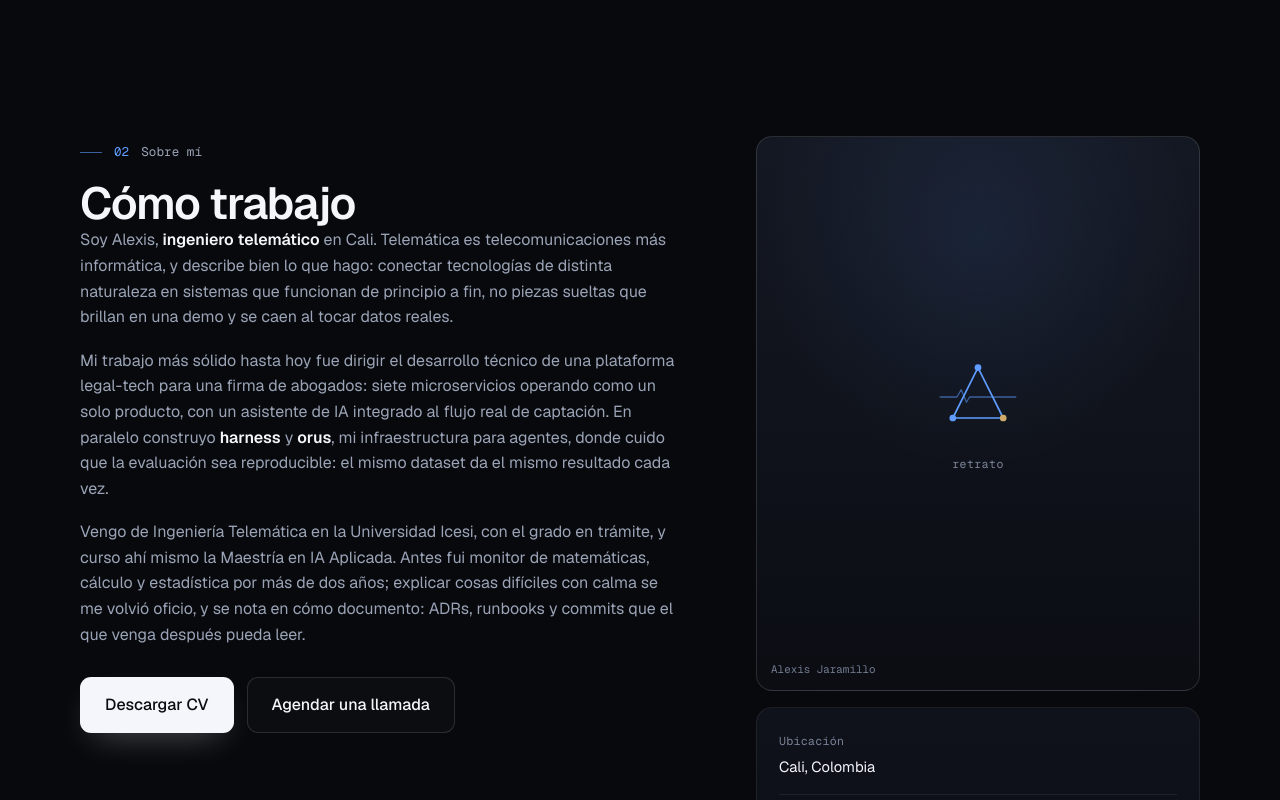
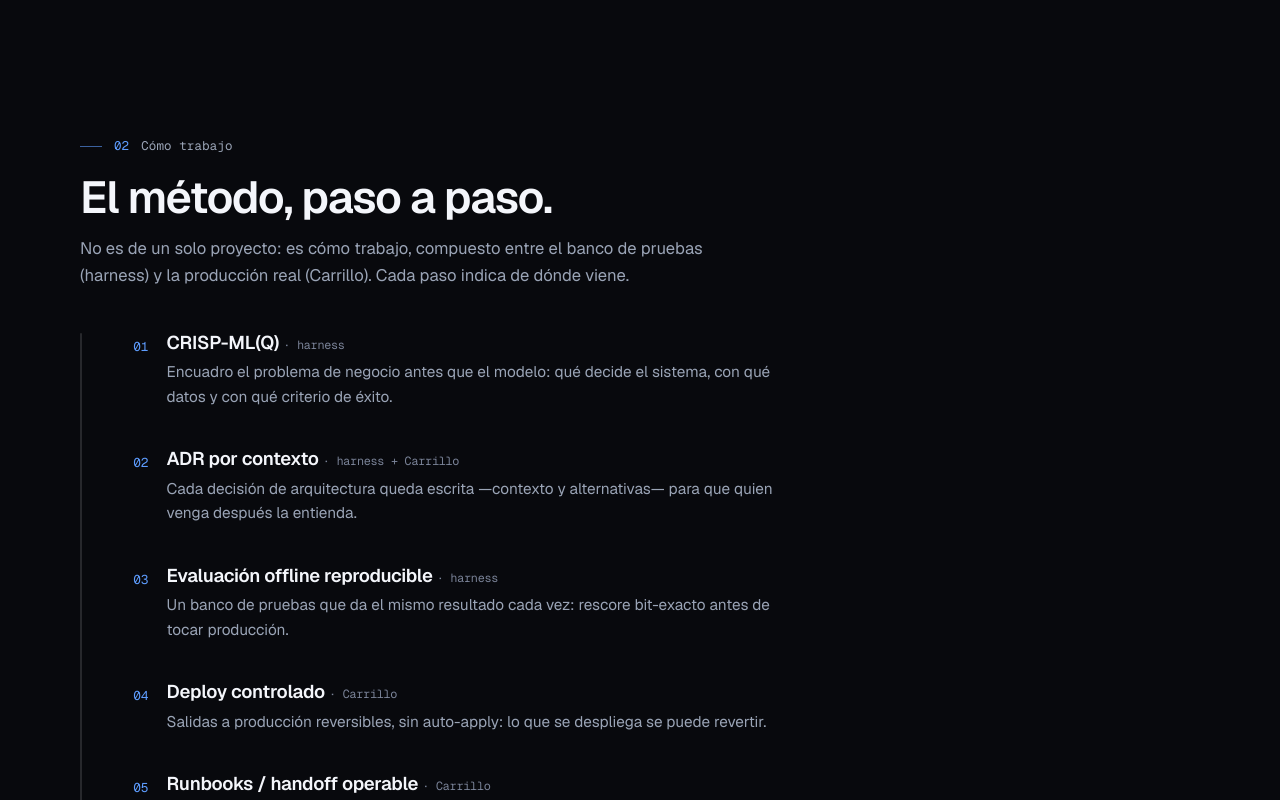
Before and after one commit to AlexisJ16/AlexisJ16, a Next.js app in the folder landing/: page / in a window 1280 px wide. Shown: the part 3160-3960 px from the top of the page. Built offline with nearby package versions, Linux system fonts and the light colour scheme.

Commit message:
feat(landing): Proceso 'Cómo trabajo' con sticky + scrub (método compuesto, rotulado) (M2)
Co-Authored-By: Claude Sonnet 4.6 <noreply@anthropic.com>

```diff
--- a/landing/app/globals.css
+++ b/landing/app/globals.css
@@ -253,3 +253,19 @@
     .sb__tags li{font-size:.95rem;color:var(--t-1)}
     .sb__tags b{color:var(--t-0);font-family:var(--mono);font-weight:500;font-variant-numeric:tabular-nums}
     @media (max-width:760px){.sb{grid-template-columns:1fr;gap:26px}.sb__cluster--narrative{border-left:none;border-top:1px solid var(--line);padding-left:0;padding-top:26px}}
+
+    /* ===== PROCESO ===== */
+    .process{position:relative;display:grid;grid-template-columns:auto 1fr;gap:clamp(24px,4vw,56px)}
+    .process__rail{position:sticky;top:calc(var(--nav-h) + 80px);align-self:start;width:2px;height:60vh;background:var(--line-2);border-radius:2px;overflow:hidden}
+    .process__rail-fill{position:absolute;inset:0;width:100%;background:var(--ice);transform:scaleY(0);transform-origin:top}
+    .process__steps{list-style:none;margin:0;padding:0;display:flex;flex-direction:column;gap:clamp(28px,5vh,64px)}
+    .pstep{display:grid;grid-template-columns:auto 1fr;gap:18px;align-items:start}
+    .pstep__no{font-size:.8rem;color:var(--ice);padding-top:4px;font-variant-numeric:tabular-nums}
+    .pstep__title{font-size:1.16rem;letter-spacing:-.015em;margin-bottom:8px}
+    .pstep__src{font-size:.74rem;color:var(--t-2);font-weight:400}
+    .pstep__desc{color:var(--t-1);font-size:.96rem;line-height:1.6;max-width:60ch}
+    /* base = visible (JS-off legible). Con JS se atenúa para iluminar por scroll; reduced-motion lo vuelve a fijar. */
+    html.js [data-step]{opacity:.5;transition:opacity .4s var(--ease)}
+    html.js [data-step].is-active{opacity:1}
+    @media (prefers-reduced-motion:reduce){html.js [data-step]{opacity:1}}
+    @media (max-width:680px){.process{grid-template-columns:1fr}.process__rail{display:none}}
--- a/landing/app/page.tsx
+++ b/landing/app/page.tsx
@@ -10,6 +10,7 @@ import { Contacto } from "@/components/Contacto";
 import { Footer } from "@/components/Footer";
 import { RevealProvider } from "@/components/RevealProvider";
 import { HeroParallaxProvider } from "@/components/HeroParallaxProvider";
+import { Proceso } from "@/components/Proceso";
 
 export default function Home() {
   return (
@@ -26,6 +27,7 @@ export default function Home() {
             <Casos />
           </div>
         </section>
+        <Proceso />
         <SobreMi />
         <Capacidades />
         <FAQ />
--- /dev/null
+++ b/landing/components/Proceso.tsx
@@ -0,0 +1,41 @@
+"use client";
+import { useRef } from "react";
+import { useProcessScrub } from "@/lib/motion/useProcessScrub";
+
+const STEPS = [
+  { k: "CRISP-ML(Q)", src: "harness", d: "Encuadro el problema de negocio antes que el modelo: qué decide el sistema, con qué datos y con qué criterio de éxito." },
+  { k: "ADR por contexto", src: "harness + Carrillo", d: "Cada decisión de arquitectura queda escrita —contexto y alternativas— para que quien venga después la entienda." },
+  { k: "Evaluación offline reproducible", src: "harness", d: "Un banco de pruebas que da el mismo resultado cada vez: rescore bit-exacto antes de tocar producción." },
+  { k: "Deploy controlado", src: "Carrillo", d: "Salidas a producción reversibles, sin auto-apply: lo que se despliega se puede revertir." },
+  { k: "Runbooks / handoff operable", src: "Carrillo", d: "Se entrega algo que el cliente opera y mantiene: runbooks, métricas y trazas, no una caja negra." },
+];
+
+export function Proceso() {
+  const ref = useRef<HTMLDivElement>(null);
+  useProcessScrub(ref, STEPS.length);
+  return (
+    <section id="proceso" className="section" aria-labelledby="proceso-title">
+      <div className="wrap">
+        <div className="s-head" data-reveal>
+          <p className="eyebrow"><span className="n">02</span> Cómo trabajo</p>
+          <h2 className="s-title" id="proceso-title">El método, paso a paso.</h2>
+          <p className="s-lead">No es de un solo proyecto: es cómo trabajo, compuesto entre el banco de pruebas (harness) y la producción real (Carrillo). Cada paso indica de dónde viene.</p>
+        </div>
+        <div className="process" ref={ref}>
+          <div className="process__rail" aria-hidden="true"><span className="process__rail-fill" data-rail-fill></span></div>
+          <ol className="process__steps">
+            {STEPS.map((s, i) => (
+              <li className="pstep" data-step key={s.k}>
+                <span className="pstep__no mono">{String(i + 1).padStart(2, "0")}</span>
+                <div className="pstep__body">
+                  <h3 className="pstep__title">{s.k} <span className="pstep__src mono">· {s.src}</span></h3>
+                  <p className="pstep__desc">{s.d}</p>
+                </div>
+              </li>
+            ))}
+          </ol>
+        </div>
+      </div>
+    </section>
+  );
+}
--- /dev/null
+++ b/landing/lib/motion/processProgress.ts
@@ -0,0 +1,6 @@
+// Devuelve el índice 0-based del último paso que debe estar iluminado para un progreso de scroll [0..1].
+export function activeStepFromProgress(progress: number, count: number): number {
+  if (count <= 0) return -1;
+  const clamped = Math.min(Math.max(progress, 0), 1);
+  return Math.min(count - 1, Math.floor(clamped * count));
+}
--- /dev/null
+++ b/landing/lib/motion/useProcessScrub.ts
@@ -0,0 +1,30 @@
+"use client";
+import { useGSAP } from "@gsap/react";
+import gsap from "gsap";
+import { ScrollTrigger } from "gsap/ScrollTrigger";
+import { activeStepFromProgress } from "./processProgress";
+
+gsap.registerPlugin(ScrollTrigger, useGSAP);
+
+// Sticky-rail + iluminación de pasos ligada al progreso de scroll. reduced-motion: early-return (lista estática).
+export function useProcessScrub(scopeRef: React.RefObject<HTMLElement | null>, stepCount: number) {
+  useGSAP(() => {
+    if (window.matchMedia("(prefers-reduced-motion: reduce)").matches) return;
+    const root = scopeRef.current;
+    if (!root) return;
+    const fill = root.querySelector<HTMLElement>("[data-rail-fill]");
+    const steps = root.querySelectorAll<HTMLElement>("[data-step]");
+    ScrollTrigger.create({
+      trigger: root,
+      start: "top 60%",
+      end: "bottom 75%",
+      scrub: true,
+      onUpdate: (self) => {
+        if (fill) fill.style.transform = `scaleY(${self.progress})`;
+        const active = activeStepFromProgress(self.progress, stepCount);
+        steps.forEach((s, i) => s.classList.toggle("is-active", i <= active));
+      },
+    });
+    ScrollTrigger.refresh(); // altura cambia por el sticky
+  }, { scope: scopeRef });
+}
```
Also changed, not shown: 2 other files (tests, documents, lock files or other folders).
